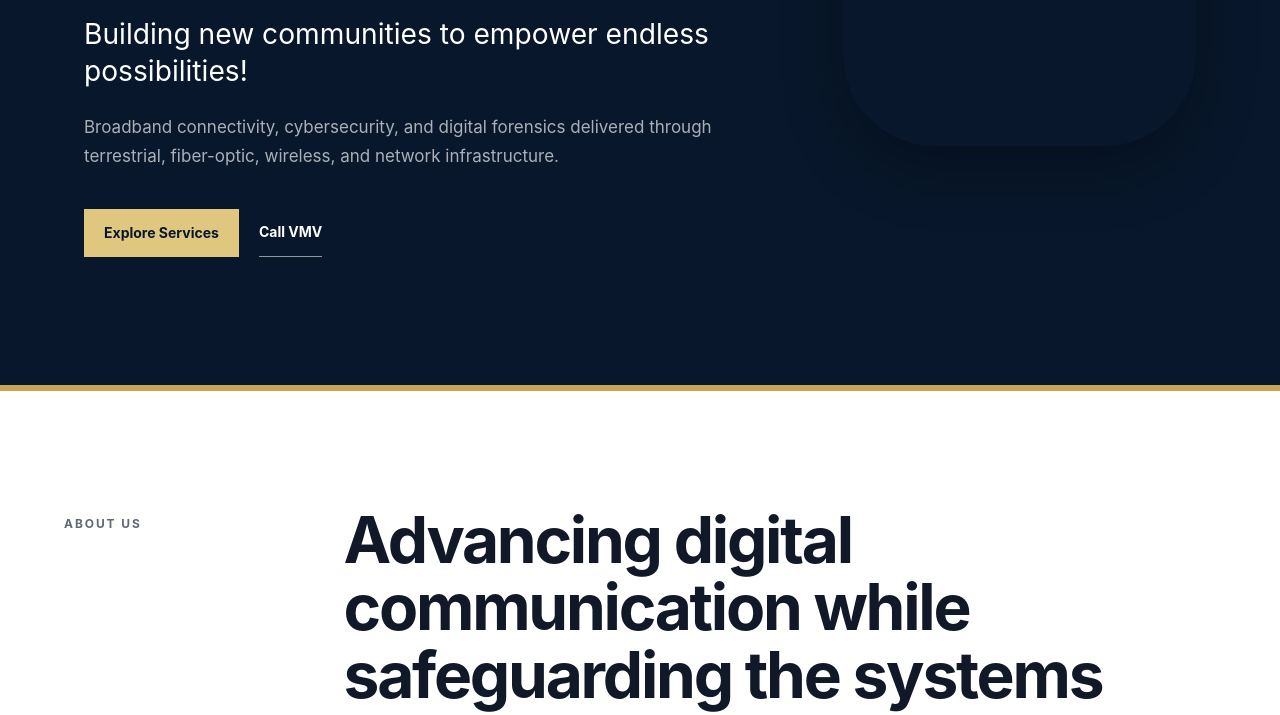
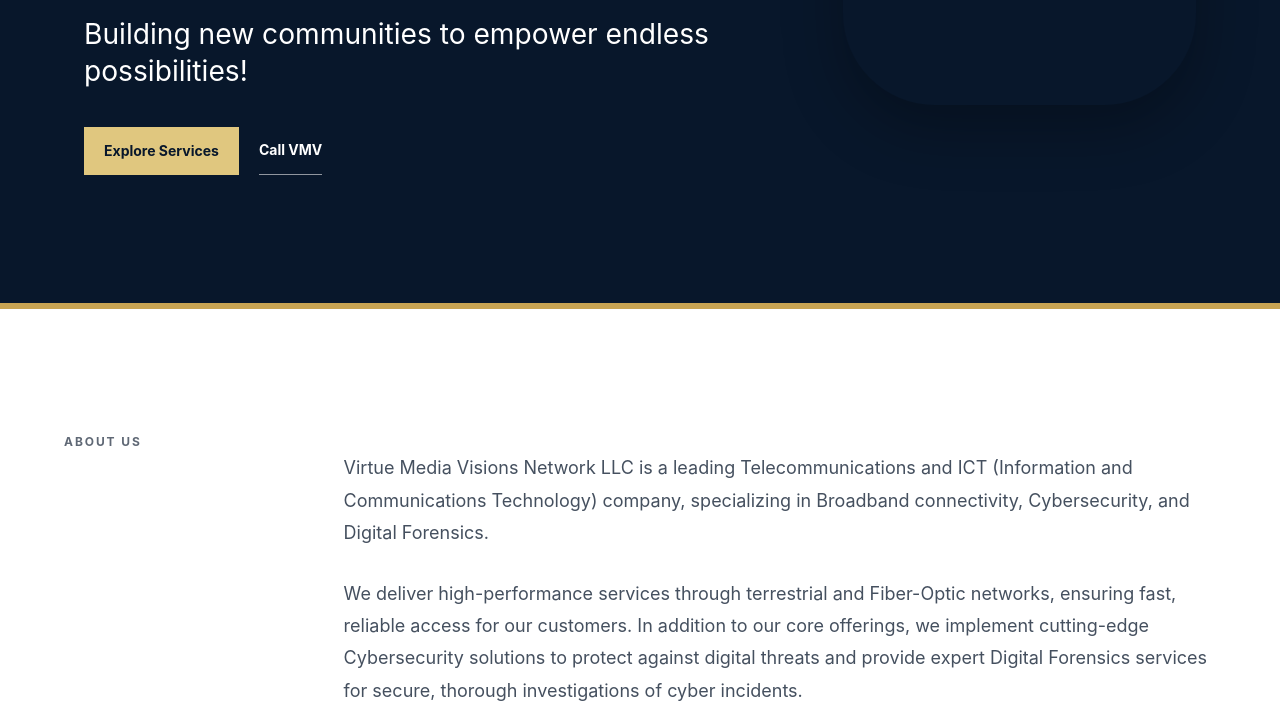
Before and after one commit to MSIGroupHQ/VMV, an Astro site: page / in a window 1280 px wide. Shown: the part 524-1239 px from the top of the page. Built offline with nearby package versions, Linux system fonts and the light colour scheme; Astro itself is replaced by a stand-in of ours.

Commit message:
Remove remaining invented VMV copy

```diff
--- a/src/pages/index.astro
+++ b/src/pages/index.astro
@@ -25,7 +25,6 @@ const team = [
         <p class="kicker">Telecommunications & ICT</p>
         <h1>Virtue Media Visions Network LLC</h1>
         <p class="tagline">Building new communities to empower endless possibilities!</p>
-        <p class="hero-summary">Broadband connectivity, cybersecurity, and digital forensics delivered through terrestrial, fiber-optic, wireless, and network infrastructure.</p>
         <div class="hero-actions">
           <a class="primary-link" href="#services">Explore Services</a>
           <a class="secondary-link" href="tel:+18889335878">Call VMV</a>
@@ -41,7 +40,6 @@ const team = [
     <div class="section-grid">
       <div class="section-label">About Us</div>
       <div class="section-content prose-large">
-        <h2>Advancing digital communication while safeguarding the systems behind it.</h2>
         <p>Virtue Media Visions Network LLC is a leading Telecommunications and ICT (Information and Communications Technology) company, specializing in Broadband connectivity, Cybersecurity, and Digital Forensics.</p>
         <p>We deliver high-performance services through terrestrial and Fiber-Optic networks, ensuring fast, reliable access for our customers. In addition to our core offerings, we implement cutting-edge Cybersecurity solutions to protect against digital threats and provide expert Digital Forensics services for secure, thorough investigations of cyber incidents.</p>
         <p>VMV is dedicated to advancing digital communication, safeguarding data, and delivering seamless media experiences to our users.</p>
```
